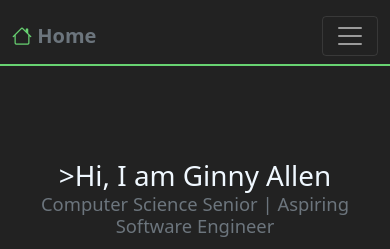
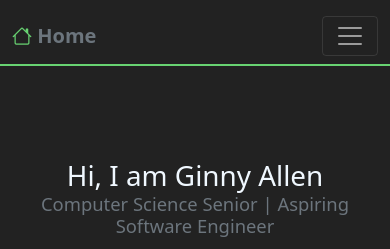
Before and after one commit to evginny/portfolio, a plain HTML site: page index.html in a window 390 px wide. Shown: the top 249 px of the page. Drawn offline with nearby package versions, Linux system fonts and the light colour scheme.

Commit message:
grammar error fixed

```diff
--- a/index.html
+++ b/index.html
@@ -220,7 +220,7 @@
                         <div class="display-3 d-none d-lg-block">Hi, I am Ginny Allen</div>
                         <div class="display-5 d-none d-md-block d-lg-none">>Hi, I am Ginny Allen</div>
                         <br>
-                        <div class="display-6 d-block d-md-none">>Hi, I am Ginny Allen</div>
+                        <div class="display-6 d-block d-md-none">Hi, I am Ginny Allen</div>
 
                         <div class="display-6 text-muted engineer">Computer Science Senior | Aspiring Software
                             Engineer</div>
```
